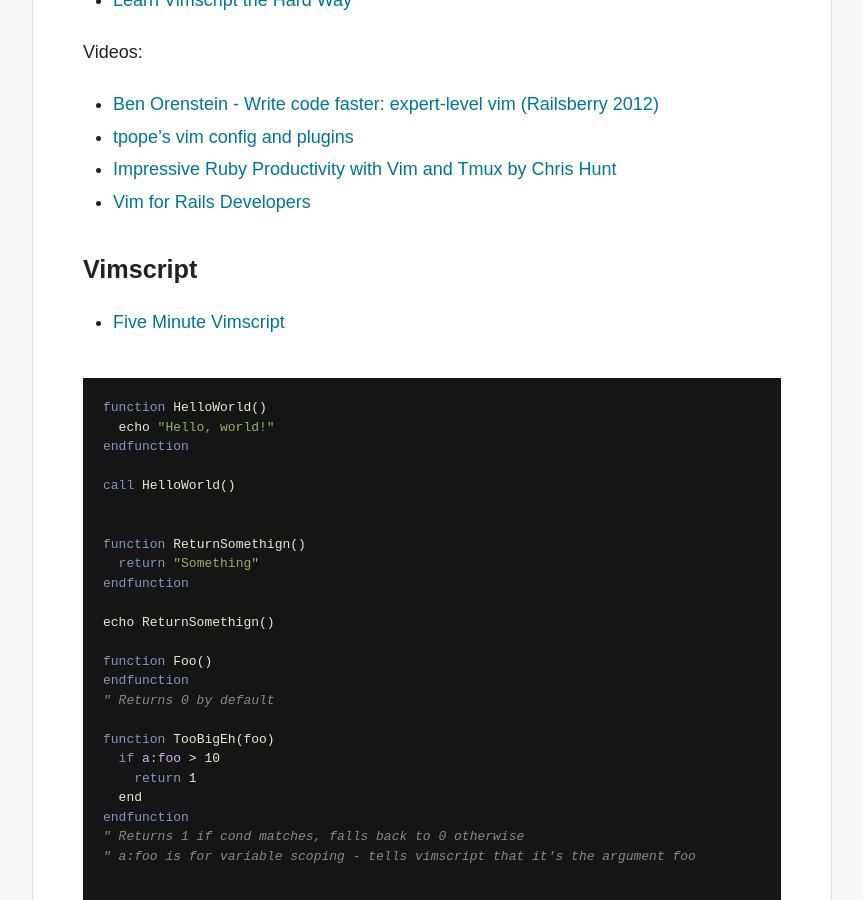
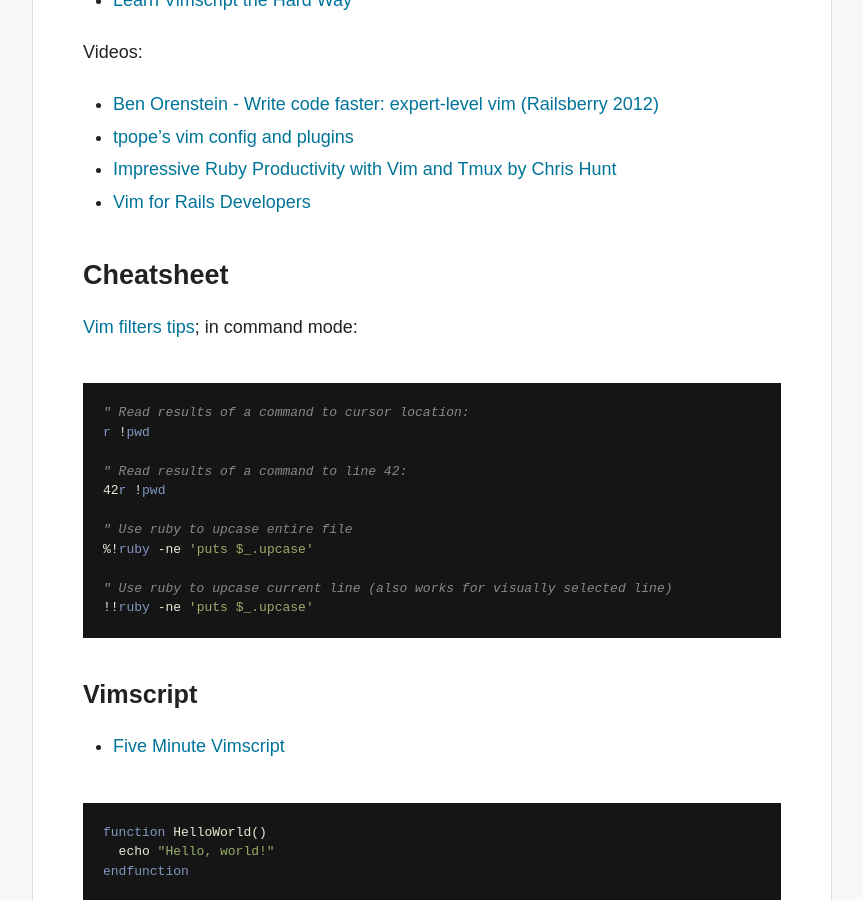
Before and after one commit to nithinbekal/nithinbekal.github.io, a Jekyll site: the page built from notes/vim.md, in a window 1280 px wide and 900 px high, scrolled down 1484 px. Shown: the whole window, without its empty margins (208-1071 px from the left). Built offline with Jekyll 4.4.1, drawn with Linux system fonts in a browser that asks for light colours.

Commit message:
Add vim notes

````diff
--- a/notes/vim.md
+++ b/notes/vim.md
@@ -59,6 +59,26 @@ Videos:
 - [Impressive Ruby Productivity with Vim and Tmux by Chris Hunt](https://www.youtube.com/watch?v=gB-JSh1EVME)
 - [Vim for Rails Developers](https://www.youtube.com/watch?v=9J2OjH8Ao_A)
 
+## Cheatsheet
+
+
+[Vim filters tips](https://dev.to/rpalo/vim-filters-1p33);
+in command mode:
+
+```vim
+" Read results of a command to cursor location:
+r !pwd
+
+" Read results of a command to line 42:
+42r !pwd
+
+" Use ruby to upcase entire file
+%!ruby -ne 'puts $_.upcase'
+
+" Use ruby to upcase current line (also works for visually selected line)
+!!ruby -ne 'puts $_.upcase'
+```
+
 ### Vimscript
 
 - [Five Minute Vimscript](http://andrewscala.com/vimscript/)
````
